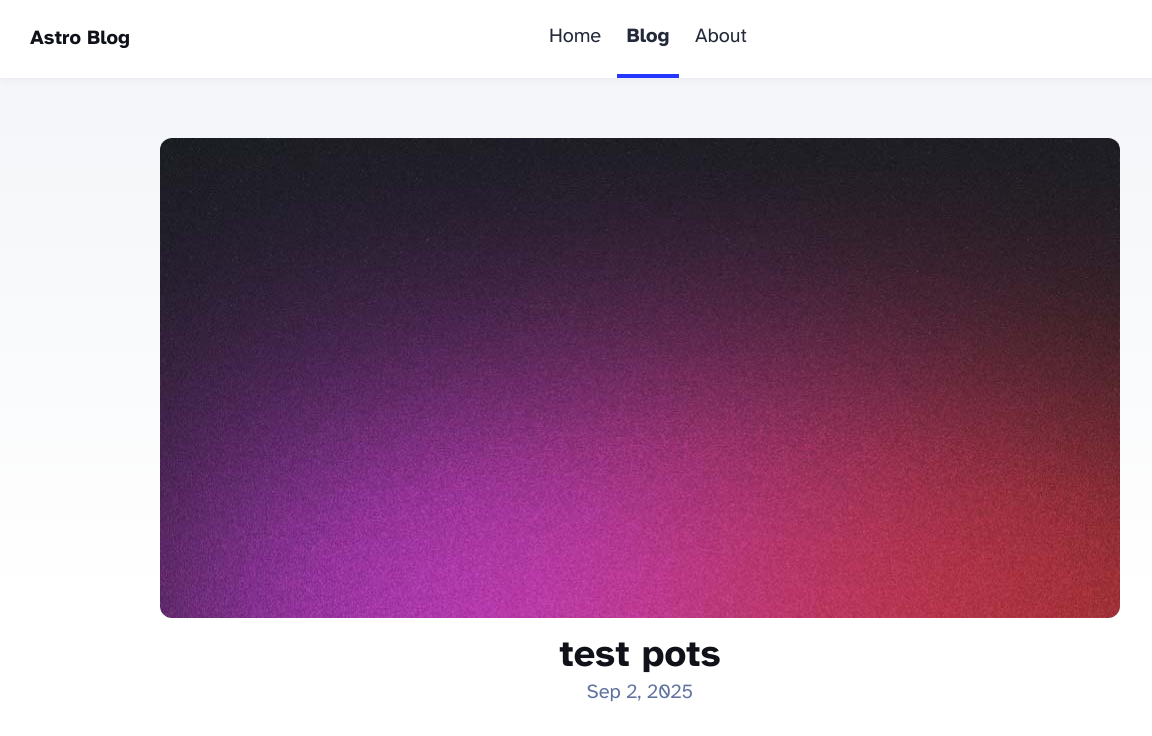
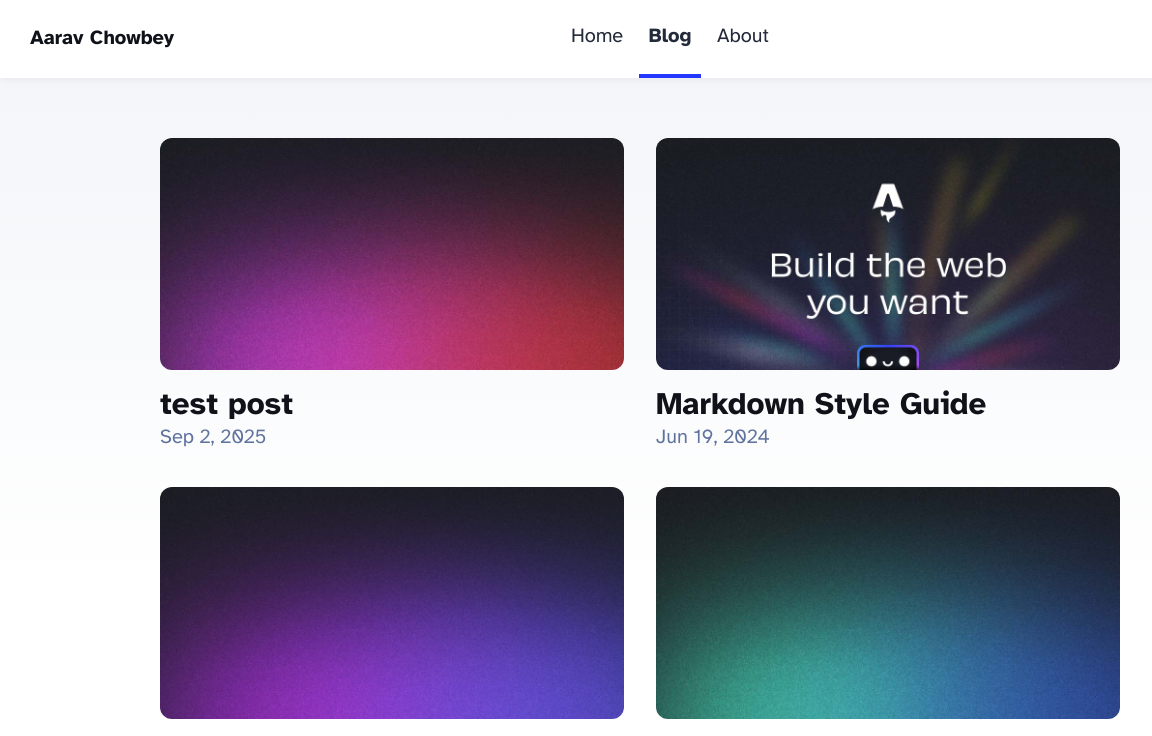
Before and after one commit to aaravchowbey/aaravWebsite, an Astro site in the folder visible-venus/: page /blog in a window 1280 px wide. Shown: the top 736 px of the page, 0-1152 px from the left. Built offline with nearby package versions, Linux system fonts and the light colour scheme; Astro itself is replaced by a stand-in of ours.

Commit message:
changed blog post layout. other minor changes like site title

```diff
--- a/visible-venus/src/components/BaseHead.astro
+++ b/visible-venus/src/components/BaseHead.astro
@@ -41,17 +41,3 @@ const { title, description, image = FallbackImage } = Astro.props;
 <title>{title}</title>
 <meta name="title" content={title} />
 <meta name="description" content={description} />
-
-<!-- Open Graph / Facebook -->
-<meta property="og:type" content="website" />
-<meta property="og:url" content={Astro.url} />
-<meta property="og:title" content={title} />
-<meta property="og:description" content={description} />
-<meta property="og:image" content={new URL(image.src, Astro.url)} />
-
-<!-- Twitter -->
-<meta property="twitter:card" content="summary_large_image" />
-<meta property="twitter:url" content={Astro.url} />
-<meta property="twitter:title" content={title} />
-<meta property="twitter:description" content={description} />
-<meta property="twitter:image" content={new URL(image.src, Astro.url)} />
--- a/visible-venus/src/consts.ts
+++ b/visible-venus/src/consts.ts
@@ -1,5 +1,5 @@
 // Place any global data in this file.
 // You can import this data from anywhere in your site by using the `import` keyword.
 
-export const SITE_TITLE = 'Astro Blog';
+export const SITE_TITLE = 'Aarav Chowbey';
 export const SITE_DESCRIPTION = 'Welcome to my website!';
--- a/visible-venus/src/content/blog/aarav-first-post.md
+++ b/visible-venus/src/content/blog/aarav-first-post.md
@@ -1,5 +1,5 @@
 ---
-title: 'test pots'
+title: 'test post'
 description: 'testing out using md to make a post'
 pubDate: 'Sept 02 2025'
 heroImage: '../../assets/blog-placeholder-3.jpg'
--- a/visible-venus/src/pages/blog/index.astro
+++ b/visible-venus/src/pages/blog/index.astro
@@ -34,17 +34,6 @@ const posts = (await getCollection('blog')).sort(
 			ul li * {
 				text-decoration: none;
 				transition: 0.2s ease;
-			}
-			ul li:first-child {
-				width: 100%;
-				margin-bottom: 1rem;
-				text-align: center;
-			}
-			ul li:first-child img {
-				width: 100%;
-			}
-			ul li:first-child .title {
-				font-size: 2.369rem;
 			}
 			ul li img {
 				margin-bottom: 0.5rem;
```
